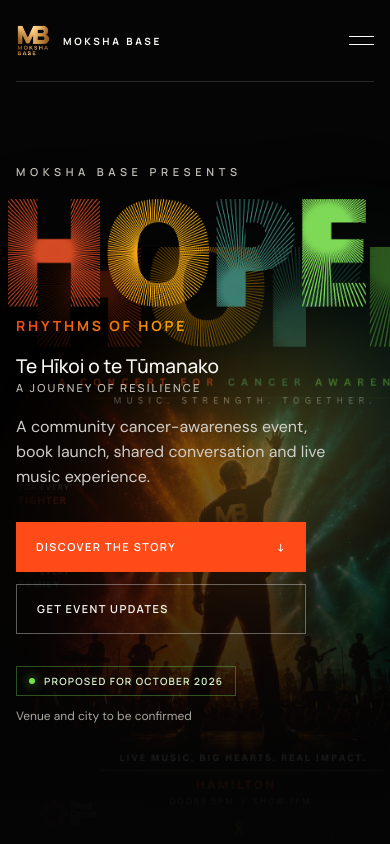
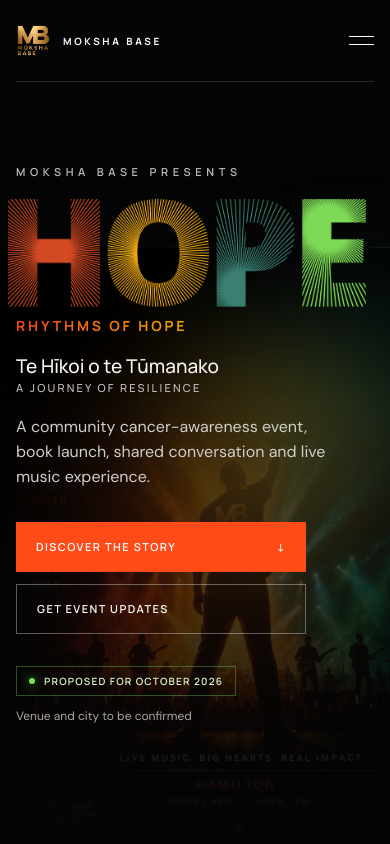
Before and after one commit to shankarappan/rhythms-of-hope, a React (Vite) app: page / in a window 390 px wide. Shown: the top 844 px of the page. Built offline with nearby package versions, Linux system fonts and the light colour scheme.

Commit message:
Fix mobile hero artwork overlap

```diff
--- a/src/styles.css
+++ b/src/styles.css
@@ -183,7 +183,16 @@
   .brand span { font-size: 10px; }
   .brand img { width: 35px; height: 35px; }
   .hero { min-height: 850px; padding-top: 126px; align-items: start; }
-  .hero__poster { inset: 29% -22% 0 0; background-position: 60% 70%; opacity: .52; }
+  .hero__poster {
+    inset: 29% -22% 0 0;
+    background-image:
+      linear-gradient(180deg, #050505 0%, #050505 22%, rgba(5,5,5,.88) 32%, rgba(5,5,5,.42) 45%, transparent 58%),
+      linear-gradient(90deg, var(--ink) 0%, rgba(5,5,5,.12) 35%, rgba(5,5,5,.3) 100%),
+      url('/hope-poster.png');
+    background-position: center, 60% 70%, 60% 70%;
+    background-size: cover, cover, cover;
+    opacity: .52;
+  }
   .hero::after { height: 55%; }
   .hero__title { width: 93vw; margin-left: -8px; }
   .hero__kicker { font-size: 14px; letter-spacing: .2em; }
```
